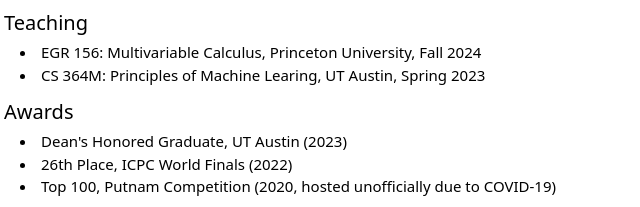
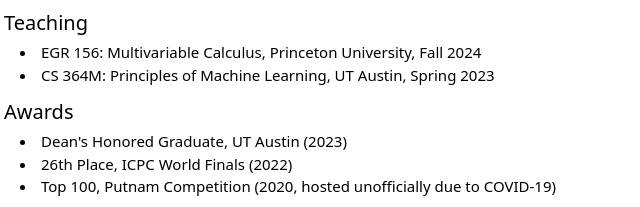
Before and after one commit to stanleyrwei/stanleyrwei.github.io, a website: page index.html in a window 1280 px wide. Shown: the part 461-668 px from the top of the page, 156-796 px from the left. Drawn offline with nearby package versions, Linux system fonts and the light colour scheme.

Commit message:
update again

```diff
--- a/index.html
+++ b/index.html
@@ -81,7 +81,7 @@
                     EGR 156: Multivariable Calculus, Princeton University, Fall 2024
                 </li>
                 <li>
-                    CS 364M: Principles of Machine Learing, UT Austin, Spring 2023
+                    CS 364M: Principles of Machine Learning, UT Austin, Spring 2023
                 </li>
             </ul>
 
```
